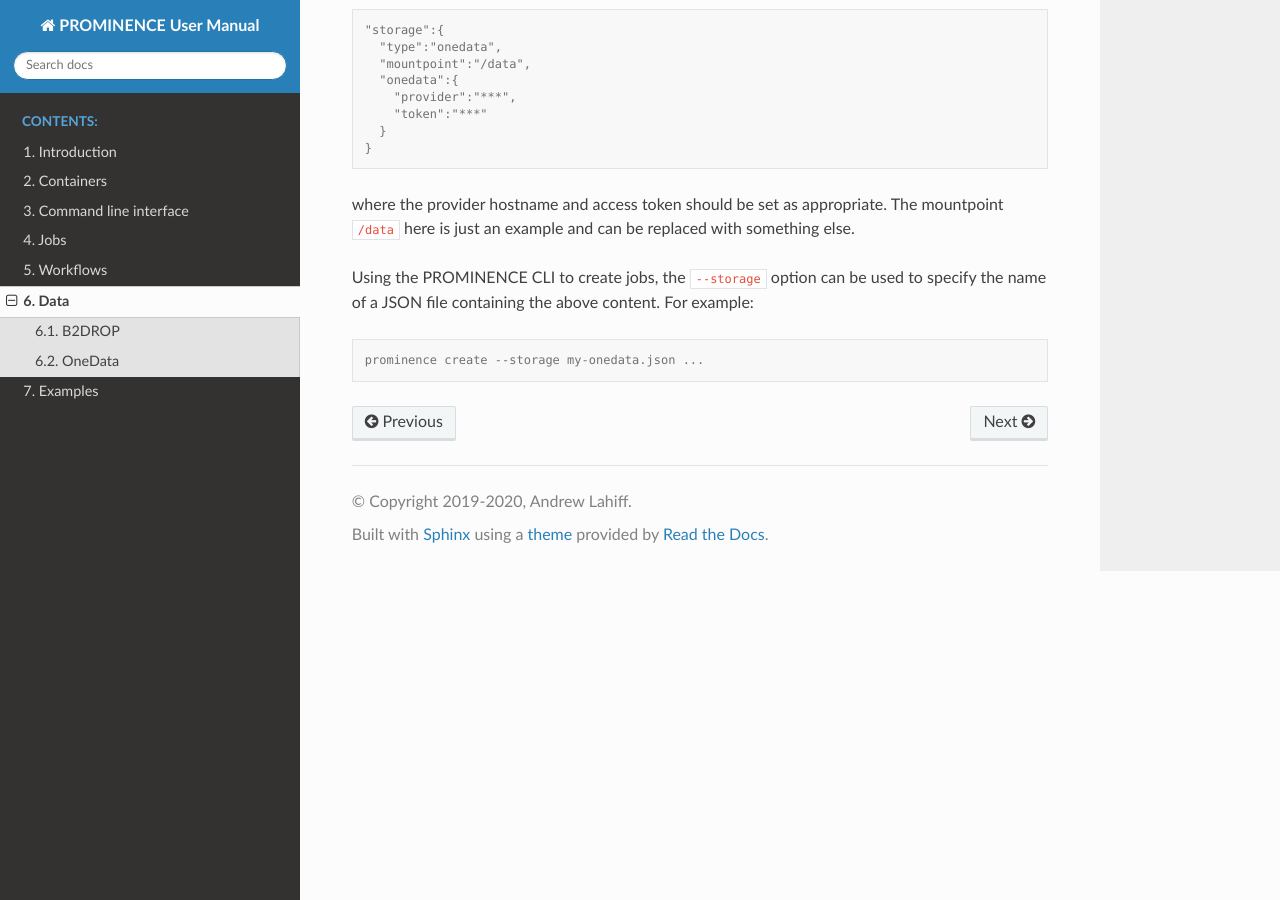
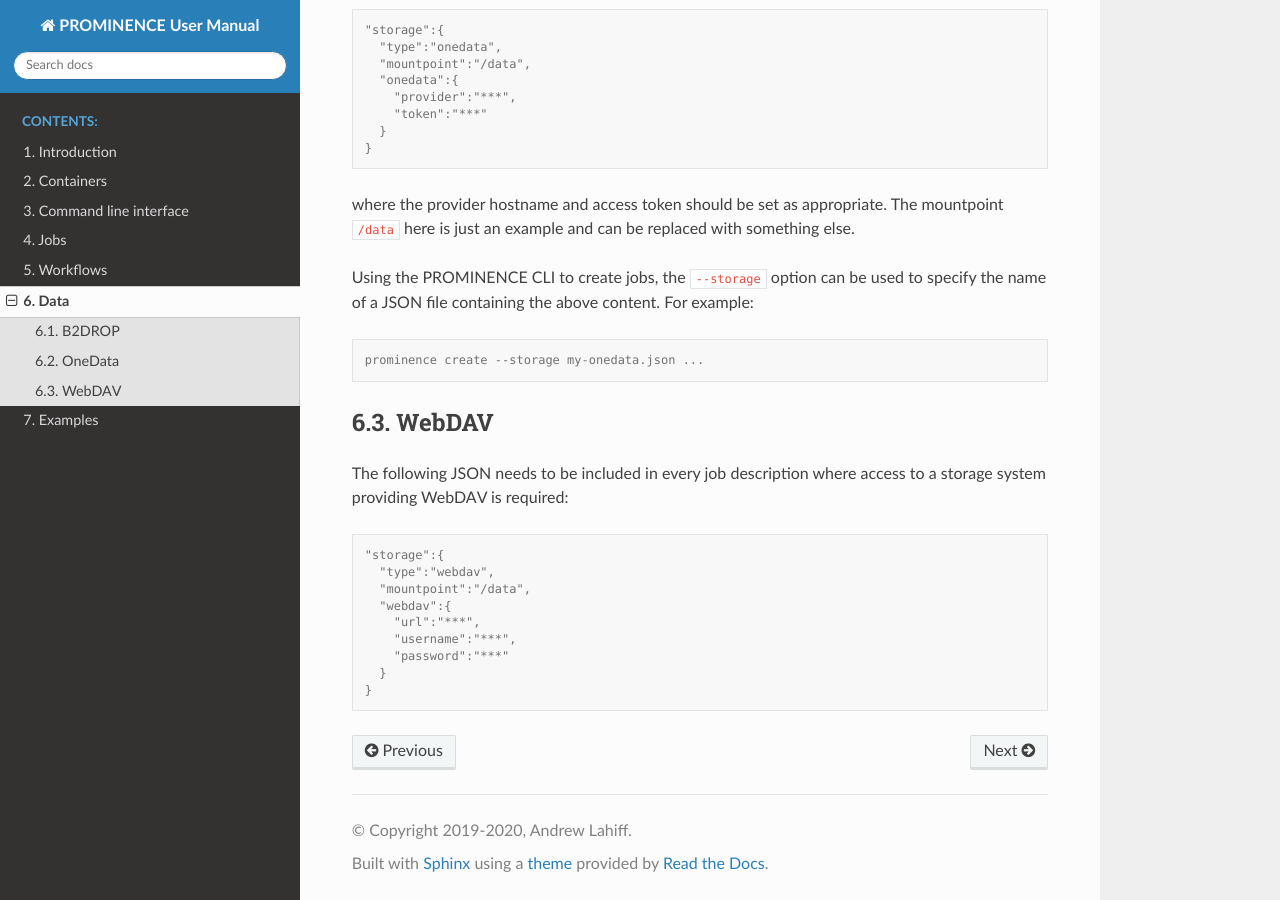
Before and after one commit to prominence-eosc/docs-eosc, a Sphinx documentation site: the page built from source/data.rst, in a window 1280 px wide and 900 px high, scrolled down 972 px. Built offline with Sphinx 7.4.7 and the Read the Docs theme 2.0.0, drawn with Linux system fonts in a browser that asks for light colours; some of the changed text lies outside the part shown.

Commit message:
Add WebDAV

```diff
--- a/source/data.rst
+++ b/source/data.rst
@@ -3,7 +3,7 @@
 Data
 ====
 
-It is possible for jobs to access data from external storage systems in a POSIX-like way, like a standard filesystem. Users can specify the mount point to be used inside the container. `B2DROP <https://b2drop.eudat.eu>`_ and `OneData <https://onedata.org>`_ (including EGI's `DataHub <https://datahub.egi.eu>`_) are supported.
+It is possible for jobs to access data from external storage systems in a POSIX-like way, like a standard filesystem. Users can specify the mount point to be used inside the container. `B2DROP <https://b2drop.eudat.eu>`_, `OneData <https://onedata.org>`_ (including EGI's `DataHub <https://datahub.egi.eu>`_) and WebDAV are supported.
 
 B2DROP
 ------
@@ -54,3 +54,20 @@
 .. code-block:: console
 
    prominence create --storage my-onedata.json ...
+
+WebDAV
+------
+
+The following JSON needs to be included in every job description where access to a storage system providing WebDAV is required:
+
+.. code-block:: console
+
+   "storage":{
+     "type":"webdav",
+     "mountpoint":"/data",
+     "webdav":{
+       "url":"***",
+       "username":"***",
+       "password":"***"
+     }
+   }
```
